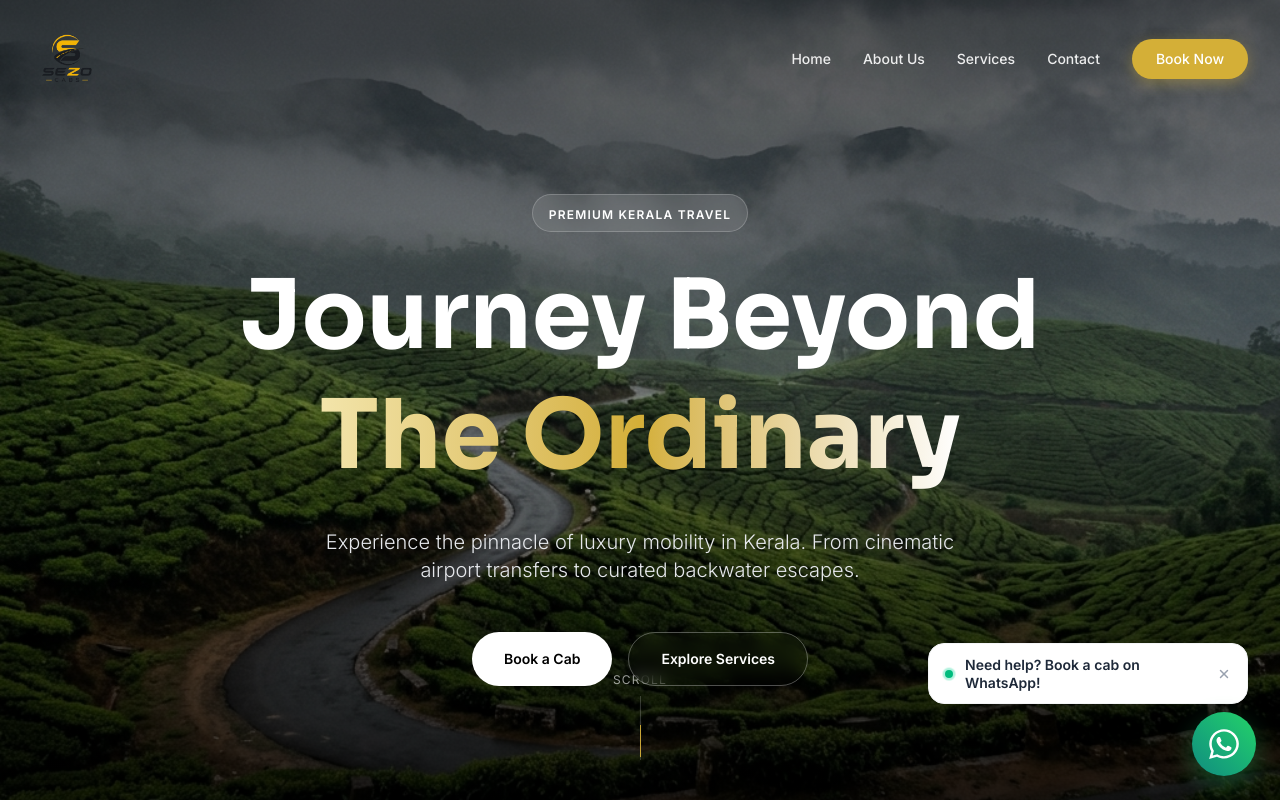
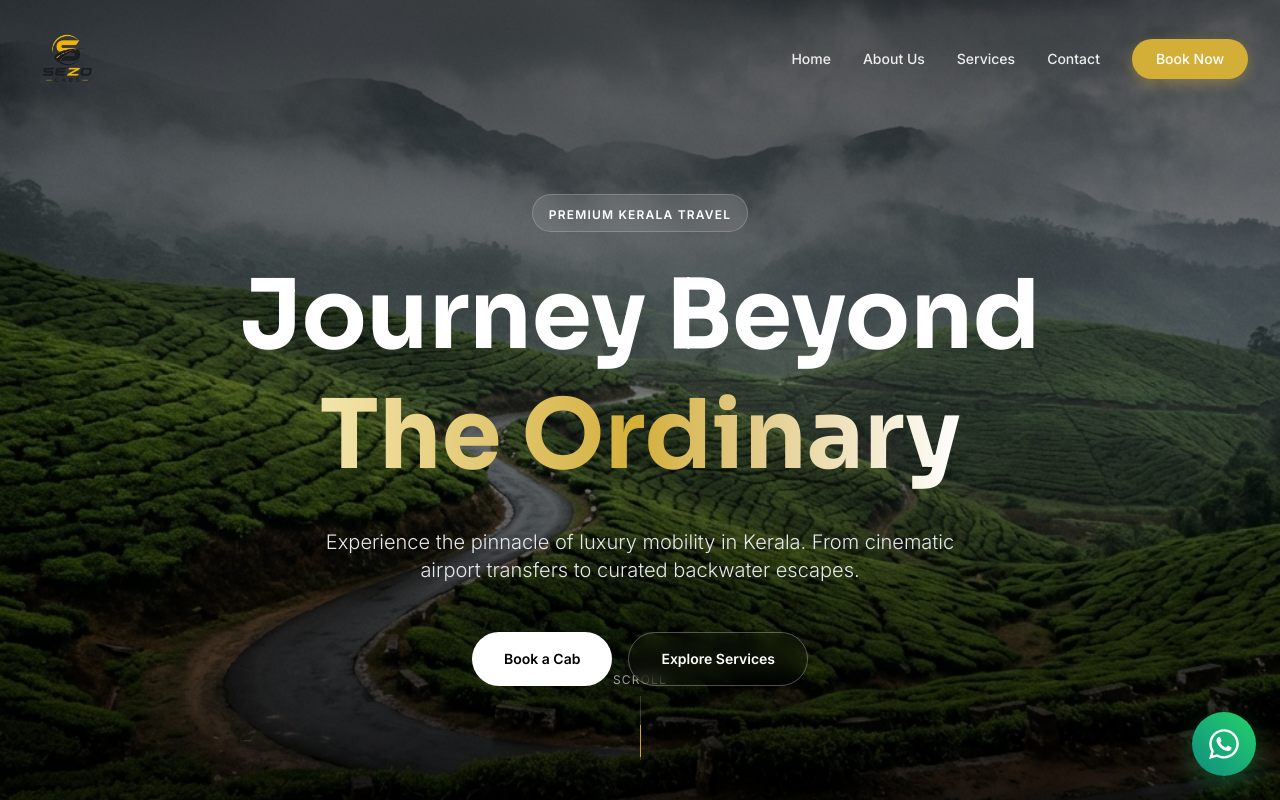
Before and after one commit to Abhinav-THAJ/sezo-cabs, a Next.js app: page / in a window 1280 px wide. Shown: the top 800 px of the page. Built offline with nearby package versions, Linux system fonts and the light colour scheme.

Commit message:
feat: Update WhatsApp button tooltip auto-dismiss duration to 4 seconds

```diff
--- a/src/components/WhatsAppButton.tsx
+++ b/src/components/WhatsAppButton.tsx
@@ -15,10 +15,10 @@ export default function WhatsAppButton() {
       setShowTooltip(true);
     }, 1500);
 
-    // Automatically hide the tooltip after 6 seconds of display (7.5 seconds total)
+    // Automatically hide the tooltip after 4 seconds of display (5.5 seconds total)
     const hideTimer = setTimeout(() => {
       setShowTooltip(false);
-    }, 7500);
+    }, 5500);
 
     return () => {
       clearTimeout(showTimer);
```
